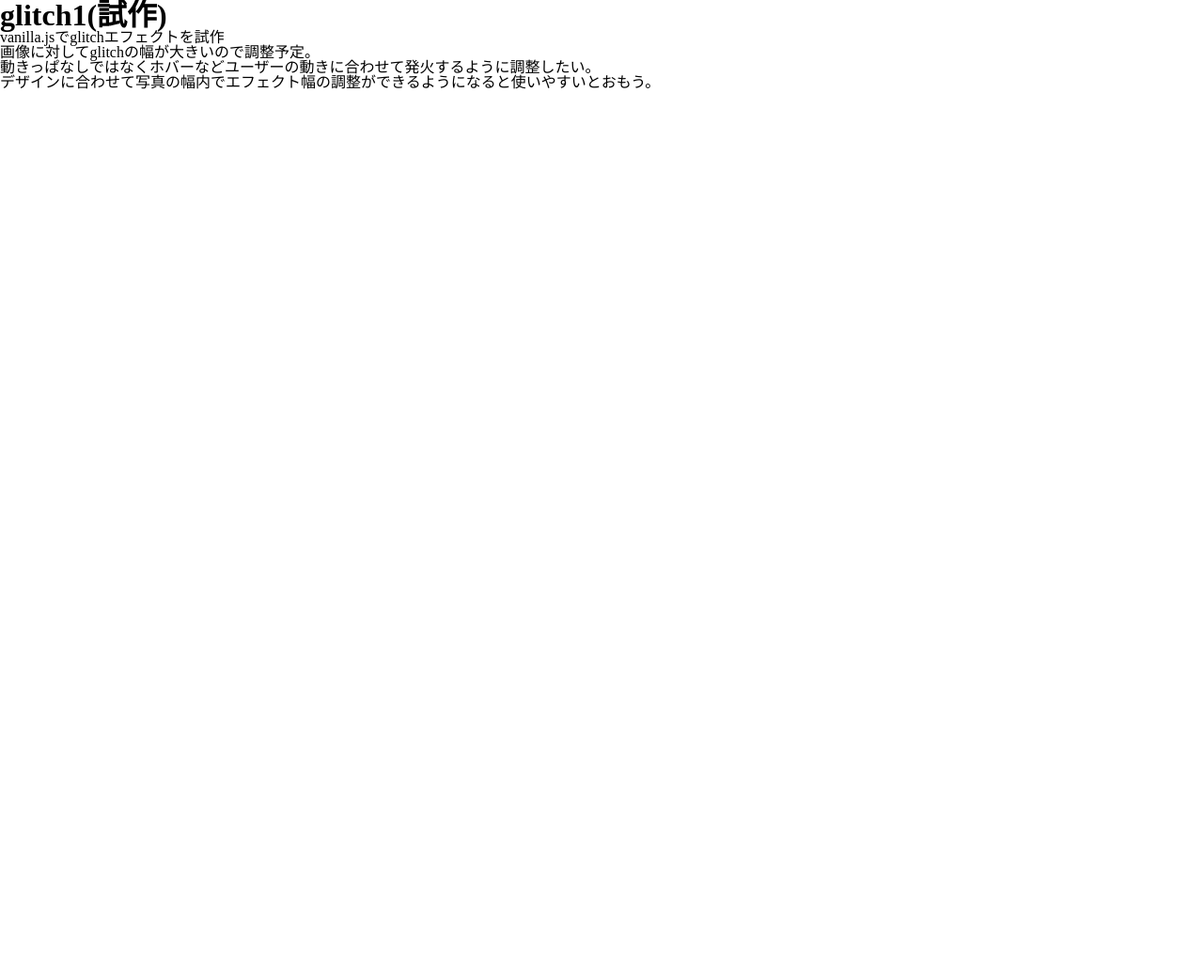
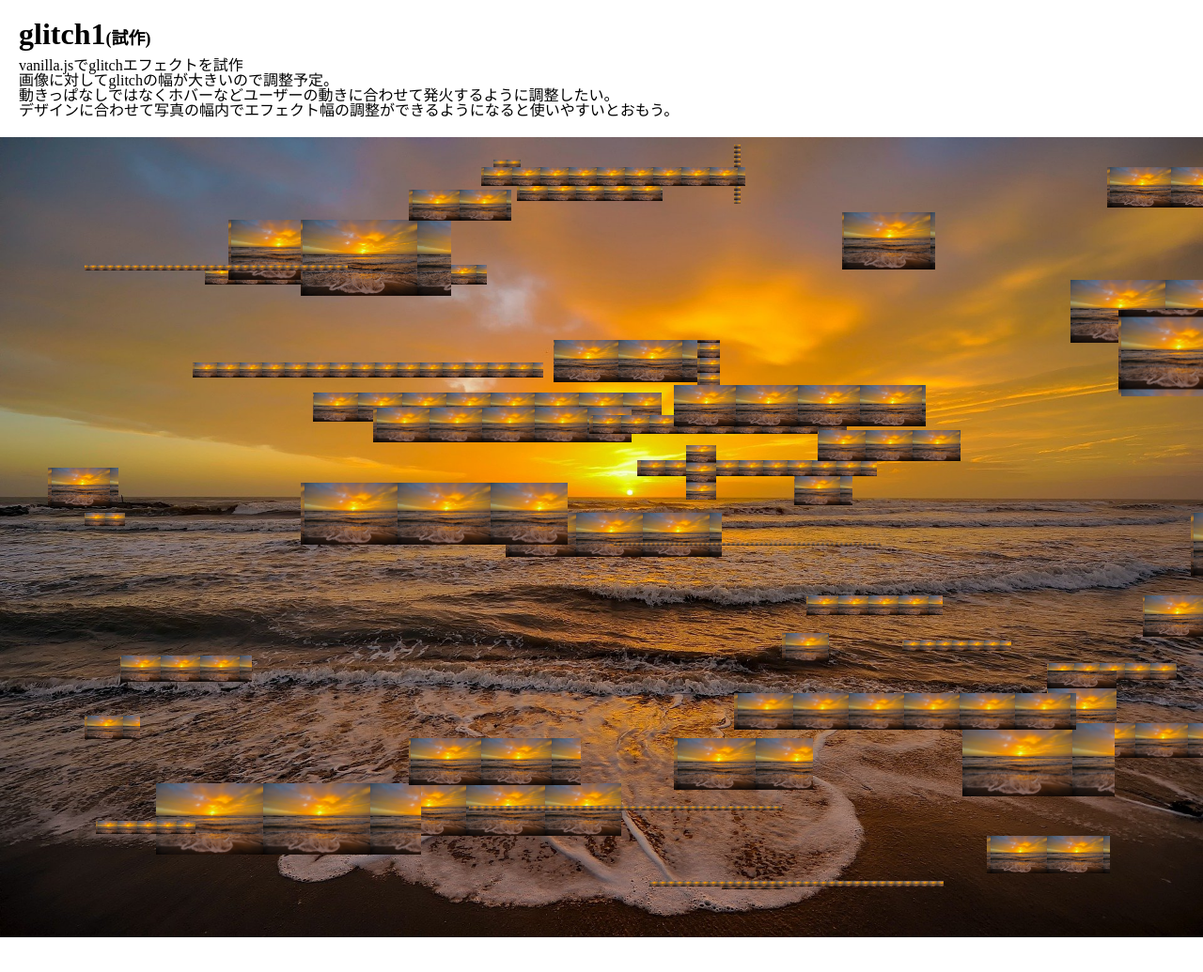
Before and after one commit to 838861hs/cheat_sheet, a plain HTML site: page glitch1.html in a window 1280 px wide. Shown: the whole page at 94% size. After the commit the page ends 998 px from the top, so only its background shows below. Drawn offline with Linux system fonts and the light colour scheme; the site is published under a folder, as on GitHub Pages, so addresses that start at the root find nothing.

Commit message:
feat:cssのリンク修正

```diff
--- a/glitch1.html
+++ b/glitch1.html
@@ -5,7 +5,7 @@
     <meta http-equiv="X-UA-Compatible" content="IE=edge" />
     <meta name="viewport" content="width=device-width, initial-scale=1.0" />
     <link rel="stylesheet" href="style.css" />
-    <link rel="stylesheet" href="/css/glitch1.css" />
+    <link rel="stylesheet" href="css/glitch1.css" />
     <title>glitch1</title>
   </head>
   <body>
```
